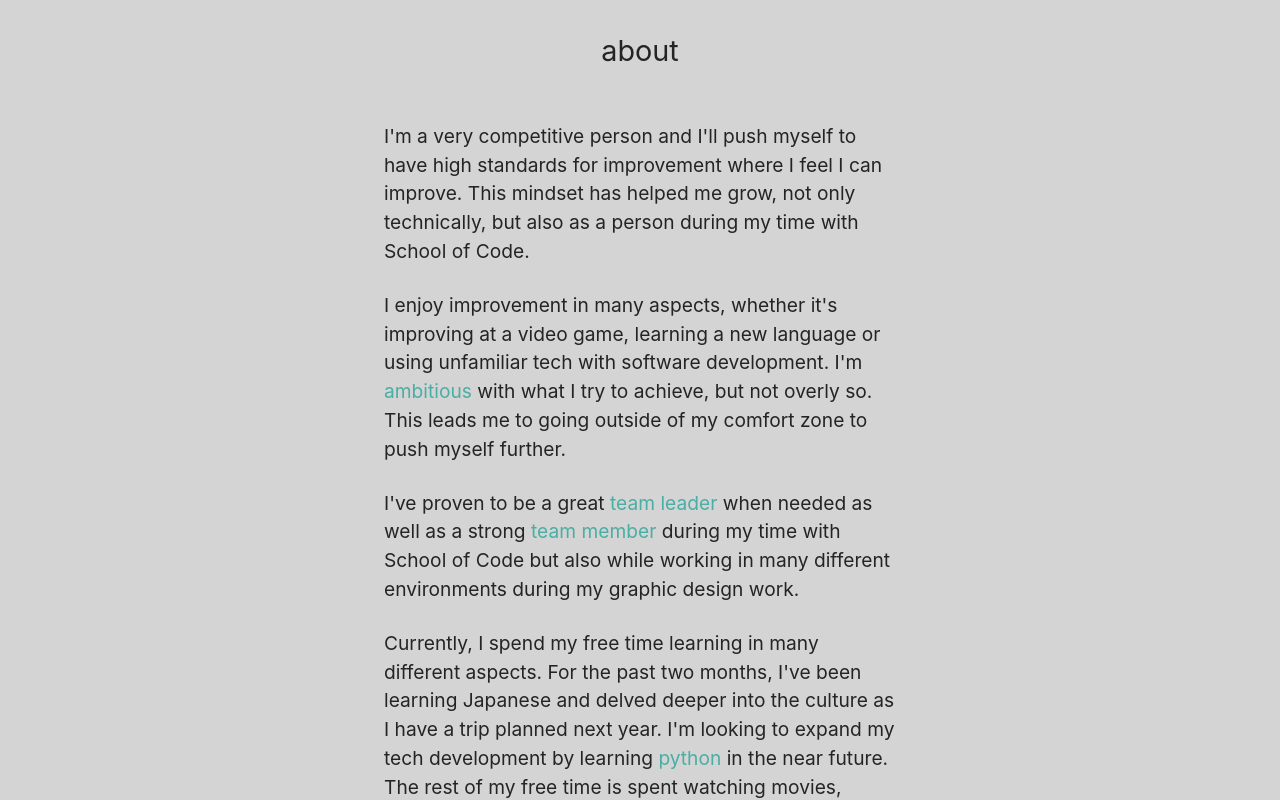
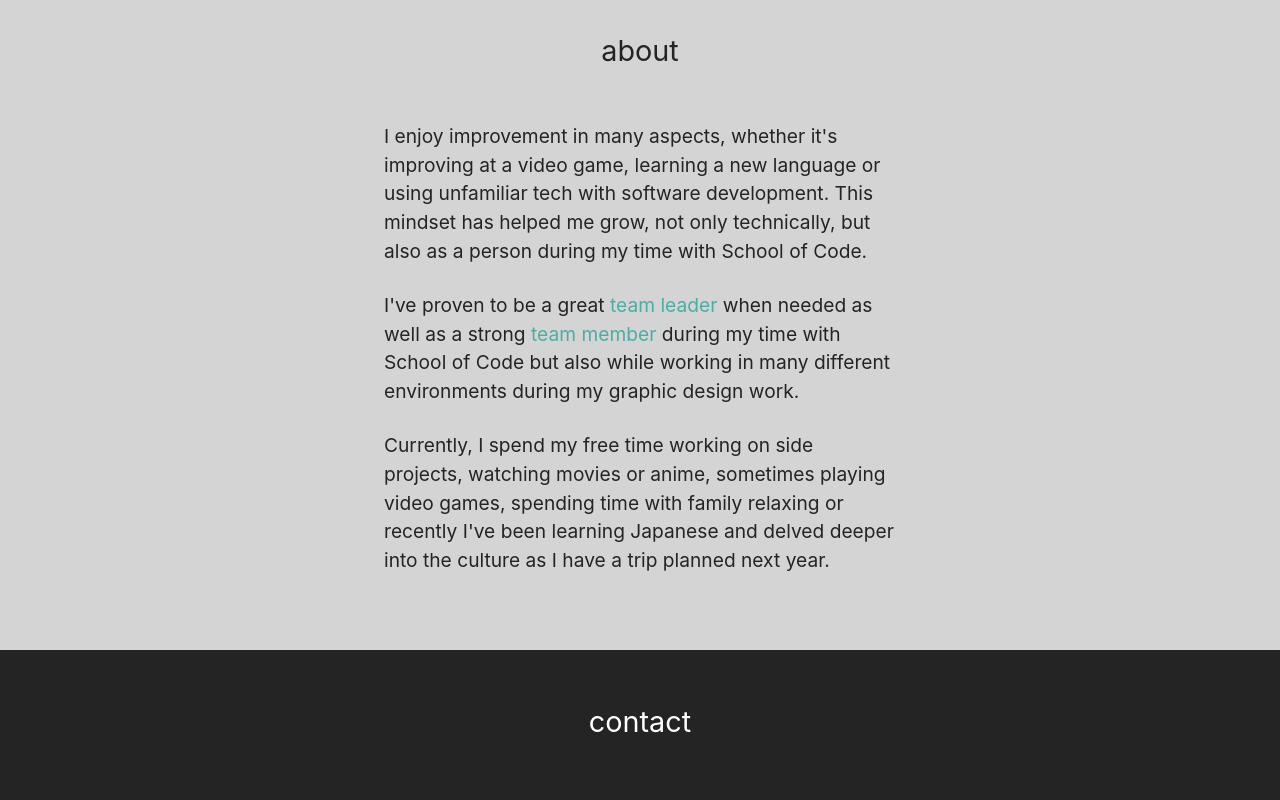
Before and after one commit to ConorG1247/ConorPortfolio, a React (Create React App) app: page / in a window 1280 px wide. Shown: the part 2680-3480 px from the top of the page. Built offline with nearby package versions, Linux system fonts and the light colour scheme.

Commit message:
updated about section

```diff
--- a/src/components/Bio/Bio.js
+++ b/src/components/Bio/Bio.js
@@ -4,18 +4,10 @@ function Bio() {
       <div className="bio-container">
         <div className="bio-title">about</div>
         <div className="bio-description">
-          I'm a very competitive person and I'll push myself to have high
-          standards for improvement where I feel I can improve. This mindset has
-          helped me grow, not only technically, but also as a person during my
-          time with School of Code.
-        </div>
-        <div className="bio-description">
           I enjoy improvement in many aspects, whether it's improving at a video
           game, learning a new language or using unfamiliar tech with software
-          development. I'm{" "}
-          <span style={{ color: "rgb(73, 174, 164)" }}> ambitious </span> with
-          what I try to achieve, but not overly so. This leads me to going
-          outside of my comfort zone to push myself further.
+          development. This mindset has helped me grow, not only technically,
+          but also as a person during my time with School of Code.
         </div>
         <div className="bio-description">
           I've proven to be a great{" "}
@@ -26,13 +18,10 @@ function Bio() {
           different environments during my graphic design work.
         </div>
         <div className="bio-description">
-          Currently, I spend my free time learning in many different aspects.
-          For the past two months, I've been learning Japanese and delved deeper
-          into the culture as I have a trip planned next year. I'm looking to
-          expand my tech development by learning{" "}
-          <span style={{ color: "rgb(73, 174, 164)" }}> python </span> in the
-          near future. The rest of my free time is spent watching movies,
-          playing video games and spending time with family relaxing.
+          Currently, I spend my free time working on side projects, watching
+          movies or anime, sometimes playing video games, spending time with
+          family relaxing or recently I've been learning Japanese and delved
+          deeper into the culture as I have a trip planned next year.
         </div>
       </div>
     </div>
--- a/src/components/Contact/Contact.js
+++ b/src/components/Contact/Contact.js
@@ -36,7 +36,7 @@ function Contact() {
           <FontAwesomeIcon className="contact-icon-lg" icon={faEnvelope} />
         </a>
         <a
-          href="https://puu.sh/JiD8f/a9dabfe2f2.pdf"
+          href="https://puu.sh/JiIuW/56200282f8.pdf"
           download="Conor_Goddard_CV"
           target="_blank"
           rel="noreferrer"
--- a/src/components/Navbar/Navbar.js
+++ b/src/components/Navbar/Navbar.js
@@ -95,7 +95,7 @@ function Navbar() {
               <FontAwesomeIcon className="contact-icon" icon={faEnvelope} />
             </a>
             <a
-              href="https://puu.sh/JiD8f/a9dabfe2f2.pdf"
+              href="https://puu.sh/JiIuW/56200282f8.pdf"
               download
               target="_blank"
               rel="noreferrer"
```
